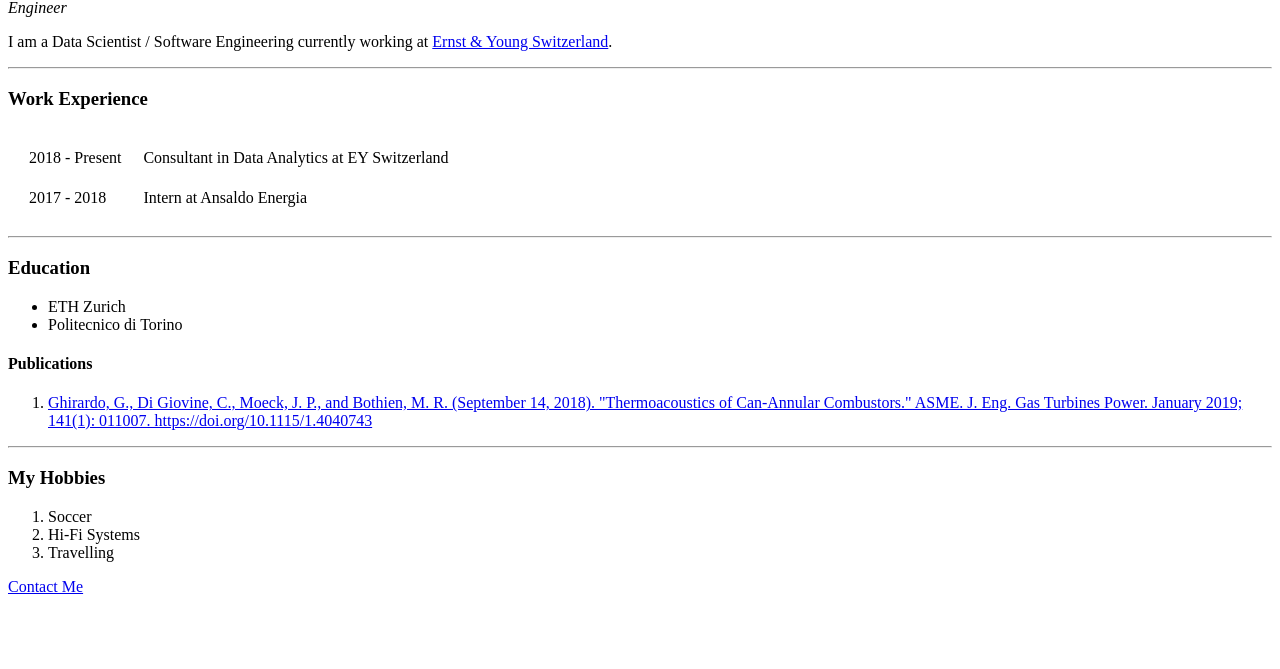
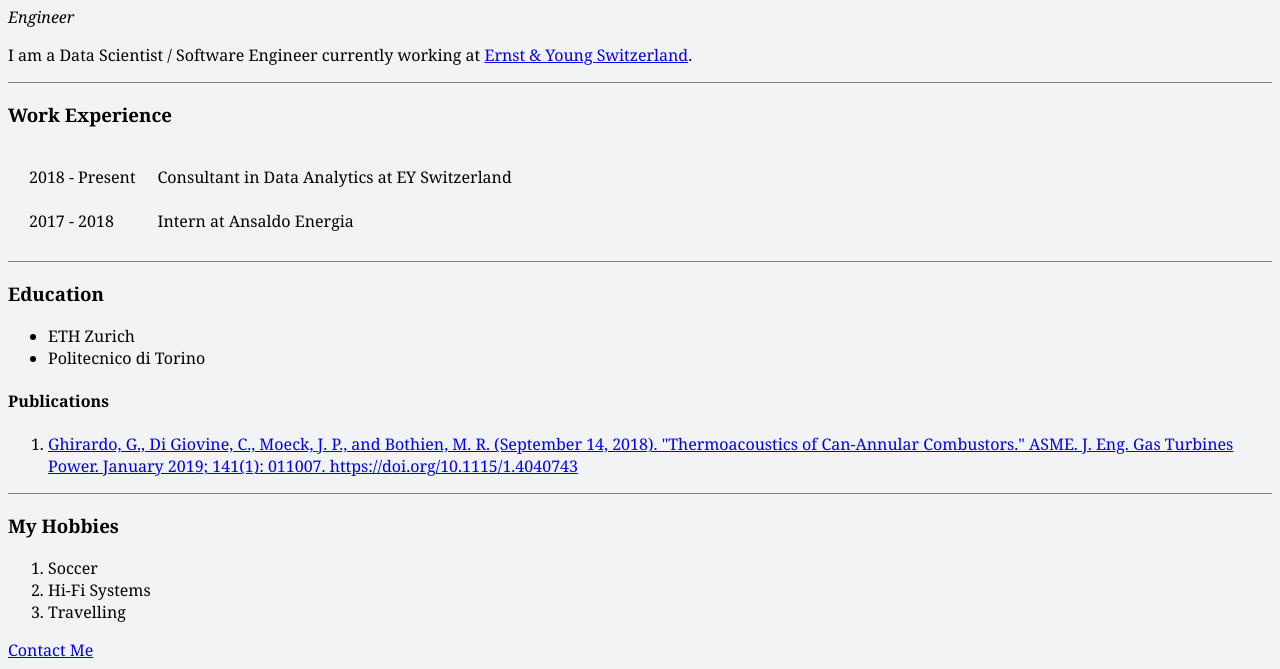
Before and after one commit to cdigiovine/cv, a plain HTML site: page index.html in a window 1280 px wide. Shown: the part 293-962 px from the top of the page. Before the commit the page ends 897 px from the top, so only its background shows below. Drawn offline with Linux system fonts and the light colour scheme.

Commit message:
Add css features

```diff
--- a/index.html
+++ b/index.html
@@ -4,13 +4,15 @@
 <head>
   <meta charset="utf-8">
   <title>Carlo's Personal Site</title>
+  <link rel="stylesheet" href="css/style.css">
 </head>
 
 <body>
+</style>
   <img src="ProfilePicture_Carlo.JPG" alt="Carlo's profile picture" width="200" height="200">
   <h1> Carlo Di Giovine </h1>
   <p> <em>Engineer</em></p>
-  <p>I am a Data Scientist / Software Engineering currently working
+  <p>I am a Data Scientist / Software Engineer currently working
   at <a href="https://www.ey.com/ch/en/home">Ernst & Young Switzerland</a>.</p>
   <hr>
   <h3>Work Experience</h3>
```
Also changed, not shown: contact.html (+1 -0 lines).
